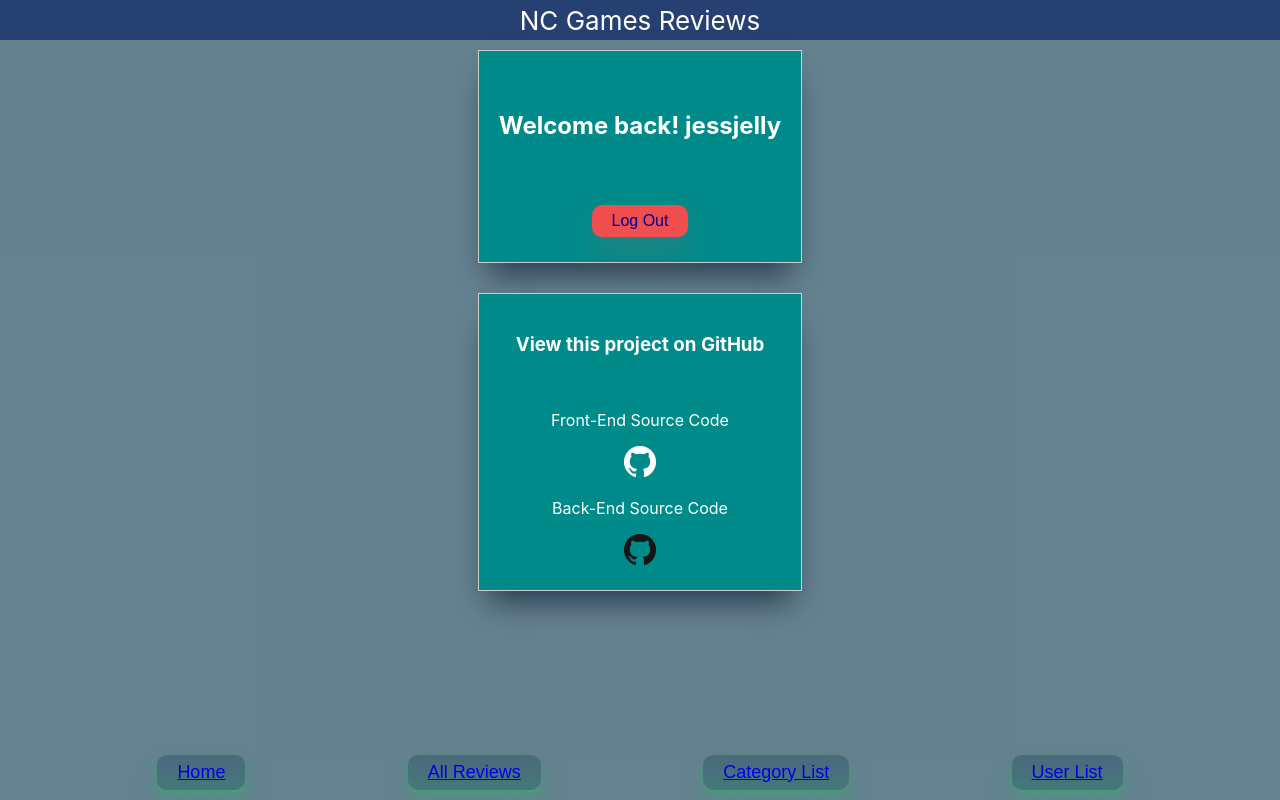
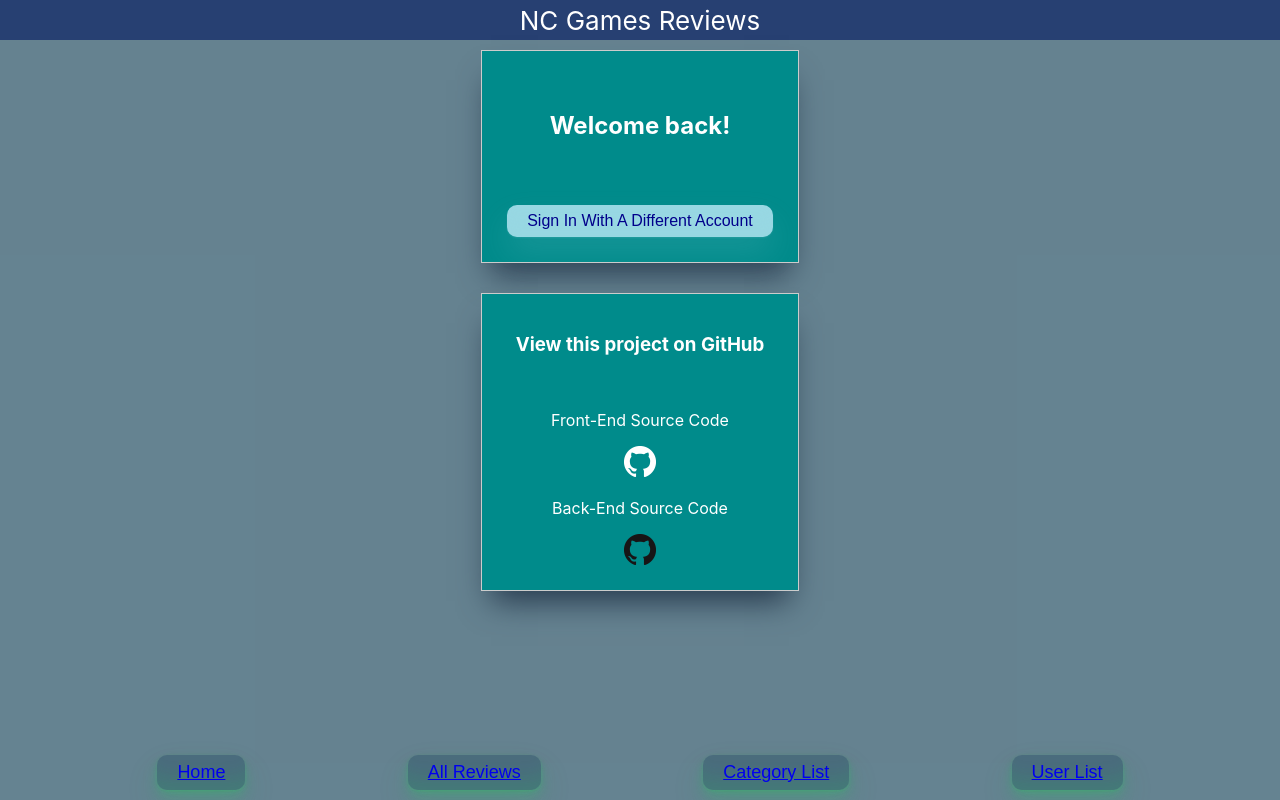
Before and after one commit to Iznara/nc-games-frontend, a React (Create React App) app: page / in a window 1280 px wide. Built offline with nearby package versions, Linux system fonts and the light colour scheme.

Commit message:
fixed login bug

```diff
--- a/src/App.js
+++ b/src/App.js
@@ -12,7 +12,7 @@ import ReviewsList from './pages/ReviewsList';
 import UserList from './pages/UserList';
 
 function App() {
-  const [user, setUser] = useState({ username: "jessjelly" });
+  const [user, setUser] = useState({ username: "" });
   return (
     <div className="App">
       <UserContext.Provider value={{ user }}>
--- a/src/pages/Home.jsx
+++ b/src/pages/Home.jsx
@@ -53,7 +53,9 @@ const Home = ({ setUser }) => {
                     {/* <ImageContainer src={user.avatar_url} alt={`${user.username}'s Profile Picture`} /> */}
                     <br />
                     <br />
-                    <CustomRedButton onClick={handleLogIn}>Log Out</CustomRedButton>
+                    {user === "" ? <CustomRedButton onClick={handleLogIn}>Log Out</CustomRedButton>
+                    : <CustomBlueButton onClick={handleLogIn}> Sign In With A Different Account</CustomBlueButton> }
+
                 </>) : (<>
                     {isLoggedIn ? (<>
                         <div>
@@ -72,7 +74,7 @@ const Home = ({ setUser }) => {
                             </form>
                         </div>
                     </>) : (
-                        <CustomGreenButton onClick={handleLogIn}> Sign In </CustomGreenButton>
+                        <CustomBlueButton onClick={handleLogIn}> Sign In With An Existing Account</CustomBlueButton>
                     )}
                     <br />
                     <br />
```
